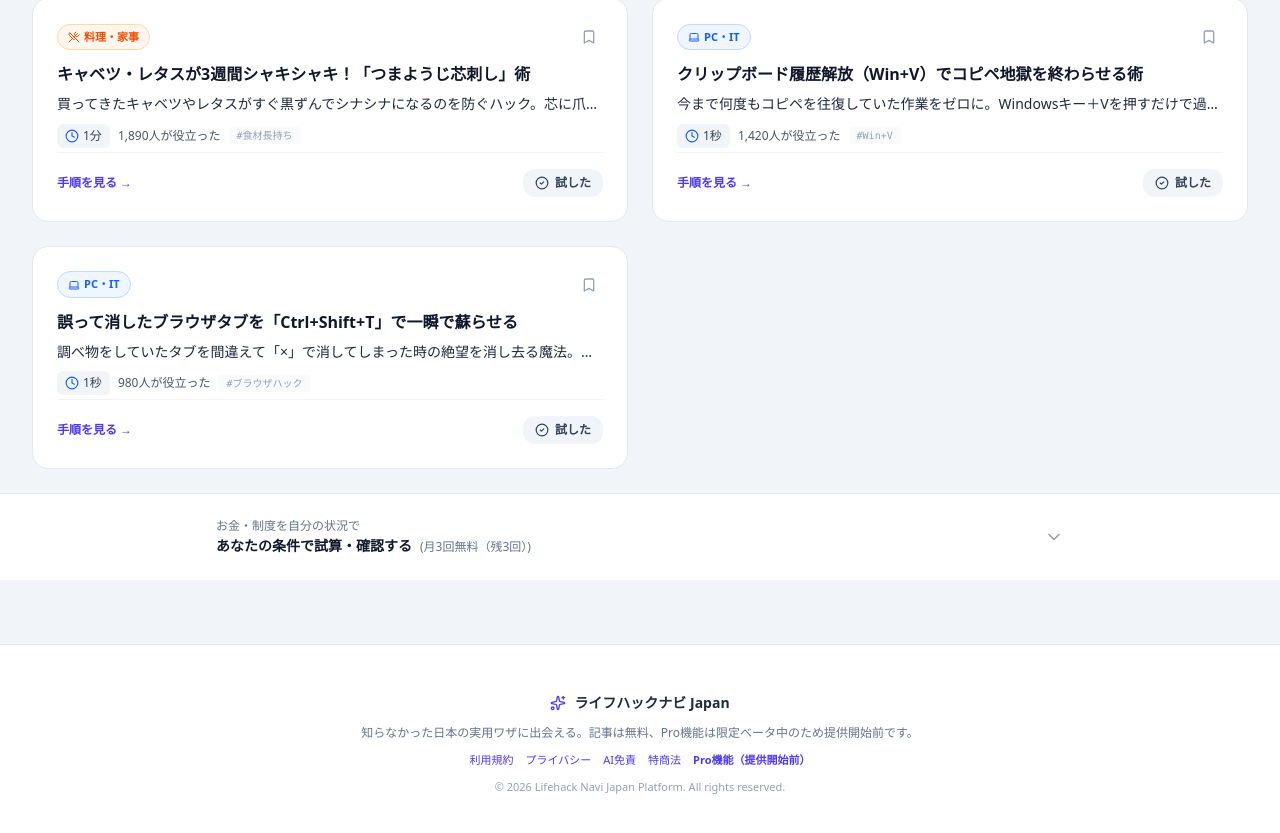
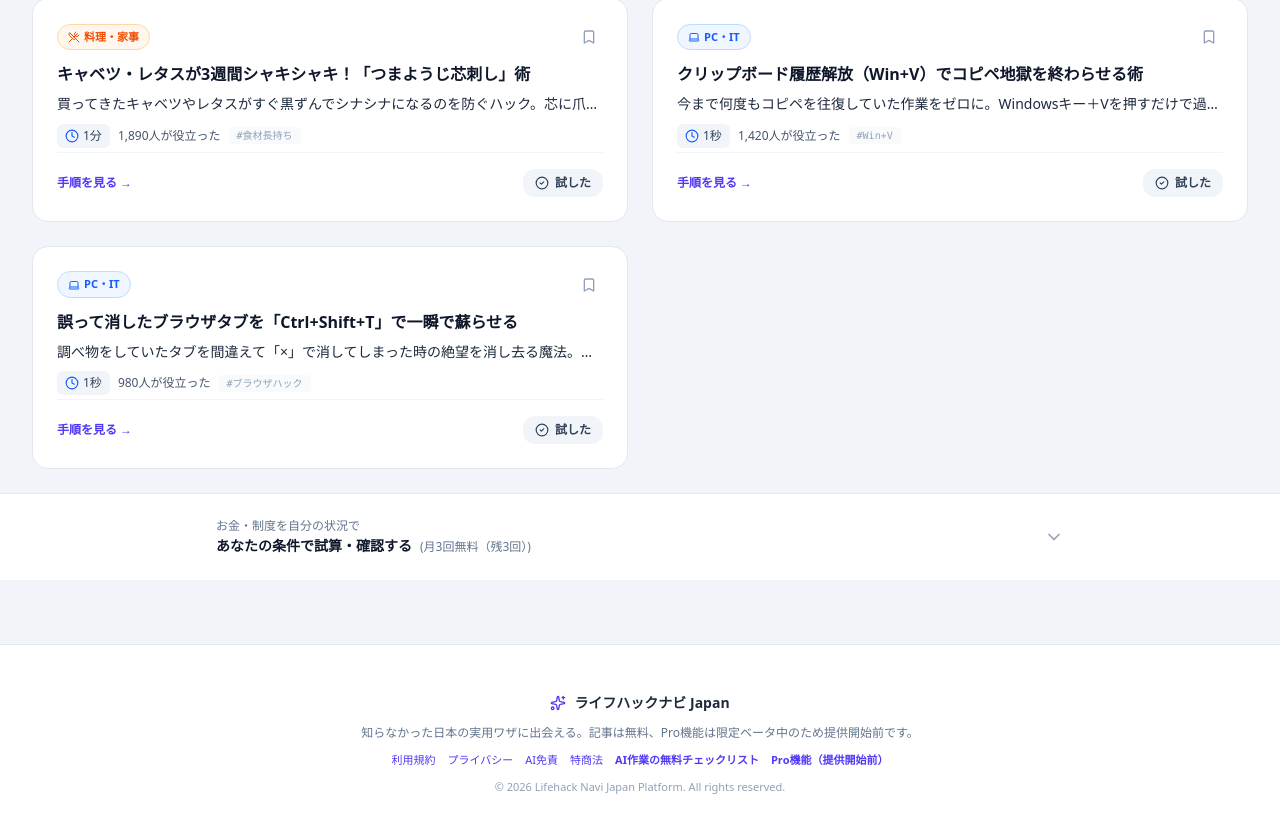
Before and after one commit to ProgLover15/lifehack-navi, a React (Vite) app: page / in a window 1280 px wide. Shown: the part 680-1513 px from the top of the page. Built offline with nearby package versions, Linux system fonts and the light colour scheme.

Commit message:
Surface free AI operations guide through existing app and project docs

```diff
--- a/src/App.tsx
+++ b/src/App.tsx
@@ -507,6 +507,7 @@ export default function App() {
             <button type="button" onClick={() => setLegalSlug('privacy')} className="text-indigo-600 hover:underline cursor-pointer">プライバシー</button>
             <button type="button" onClick={() => setLegalSlug('disclaimer')} className="text-indigo-600 hover:underline cursor-pointer">AI免責</button>
             <button type="button" onClick={() => setLegalSlug('tokusho')} className="text-indigo-600 hover:underline cursor-pointer">特商法</button>
+            <a href="/ai-ops-checklist/" className="text-indigo-600 hover:underline font-bold">AI作業の無料チェックリスト</a>
             <button type="button" onClick={() => openProModal()} className="text-indigo-600 hover:underline cursor-pointer font-bold">Pro機能（提供開始前）</button>
           </div>
           <p className="text-[11px] text-slate-400">
```
